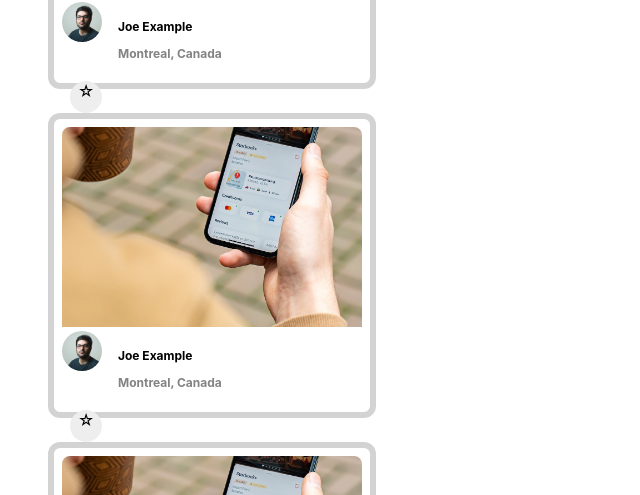
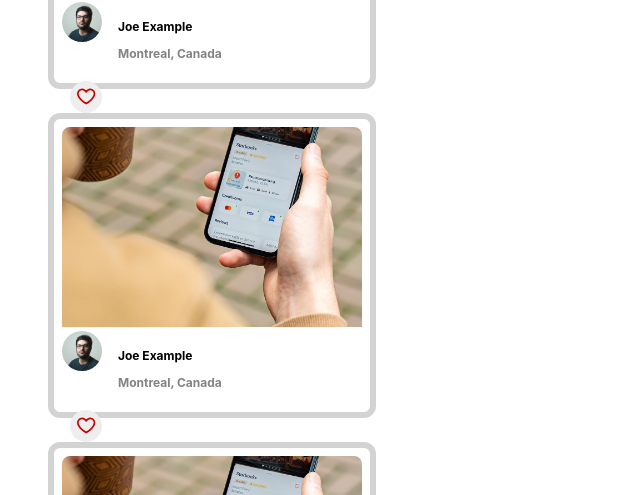
Before and after one commit to NelsonCGSantos/photolabs, a React (Create React App) app in the folder frontend/: page / in a window 1280 px wide. Shown: the part 240-735 px from the top of the page, without its empty margins (0-640 px from the left). Built offline with nearby package versions, Linux system fonts and the light colour scheme; the HTML template or start-up script is replaced by a standard one.

Commit message:
fav button fixed

```diff
--- a/frontend/src/components/PhotoFavButton.jsx
+++ b/frontend/src/components/PhotoFavButton.jsx
@@ -3,20 +3,21 @@
 import '../styles/PhotoFavButton.scss';
 
 function PhotoFavButton() {
-  const [isFavorited, setIsFavorited] = useState(false);
+
+  const [isFavorite, setIsFavorite] = useState(false);
 
   const handleClick = () => {
-    setIsFavorited(!isFavorited);
+    setIsFavorite(!isFavorite)
   };
 
   return (
     <div className="photo-list__fav-icon" onClick={handleClick}>
-     {isFavorited ? '★' : '☆'}
+      <div className="photo-list__fav-icon-svg">
+        <FavIcon selected={isFavorite}  />
+      </div>
     </div>
   );
-};
-
-
+}
 export default PhotoFavButton;
 
 
--- a/frontend/src/styles/PhotoFavButton.scss
+++ b/frontend/src/styles/PhotoFavButton.scss
@@ -16,7 +16,3 @@
   padding: 7px;
   top: 2px;
 }
-
-.photo-fav-button .icon.favorited {
-  color: red;
-}
```
